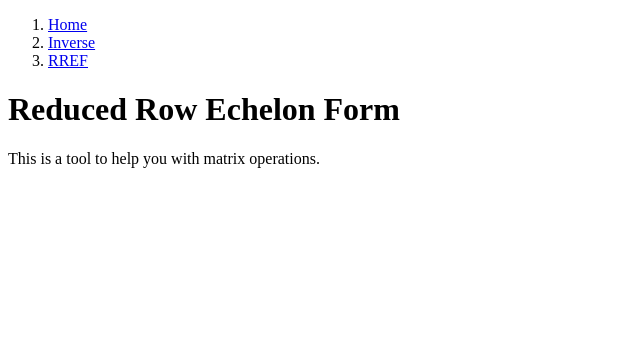
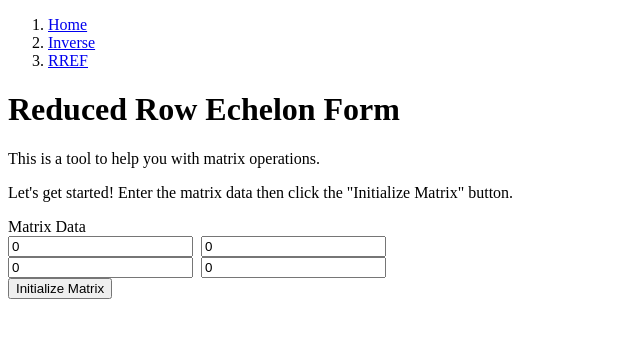
Before and after one commit to tmurphree/matrix-helper, a Nuxt app: page /reduced-row-echelon-form in a window 1280 px wide. Shown: the top 338 px of the page, without its empty margins (0-640 px from the left). Built offline with nearby package versions, Linux system fonts and the light colour scheme.

Commit message:
refactor(rref): show the page, start the initialization code

```diff
--- /dev/null
+++ b/app/components/editable-matrix-row.vue
@@ -0,0 +1,34 @@
+<template>
+    <div class="editable-matrix-row">
+        <input
+            v-for="(cell, columnIndex) in model"
+            :key="columnIndex"
+            type="number"
+            :value="cell"
+            @input="
+                updateCell(
+                    columnIndex,
+                    Number(($event.target as HTMLInputElement).value)
+                )
+            "
+        />
+    </div>
+</template>
+
+<script setup lang="ts">
+    const model = defineModel<number[]>({ required: true });
+
+    const updateCell = (columnIndex: number, value: number): void => {
+        const nextValues = [...model.value];
+        nextValues[columnIndex] = value;
+        model.value = nextValues;
+    };
+</script>
+
+<style scoped>
+    .editable-matrix-row {
+        display: flex;
+        flex-direction: row;
+        gap: 0.5rem;
+    }
+</style>
--- /dev/null
+++ b/app/composables/use-matrix-data.ts
@@ -0,0 +1,31 @@
+export const useMatrixData = () => {
+    const matrix = ref<Map<number, number[]>>(new Map());
+    const isMatrixInitialized = ref(false);
+
+    const getMatrixData = (row: number, column: number): number => {
+        const rowData = matrix.value.get(row);
+        if (rowData === undefined) {
+            return 0;
+        }
+        return rowData[column - 1] ?? 0;
+    };
+
+    const setMatrixData = (row: number, column: number, value: number): void => {
+        const rowData = matrix.value.get(row) ?? [];
+        const nextRowData = [...rowData];
+        nextRowData[column - 1] = value;
+        matrix.value.set(row, nextRowData);
+    };
+
+    const resetMatrix = (): void => {
+        matrix.value.clear();
+    };
+
+    return {
+        getMatrixData,
+        isMatrixInitialized,
+        matrix,
+        resetMatrix,
+        setMatrixData,
+    };
+};
--- a/app/pages/reduced-row-echelon-form.vue
+++ b/app/pages/reduced-row-echelon-form.vue
@@ -2,6 +2,22 @@
     <div>
         <h1>Reduced Row Echelon Form</h1>
         <p>This is a tool to help you with matrix operations.</p>
+        <div v-if="isMatrixInitialized">
+            <p>Matrix</p>
+        </div>
+        <div v-else>
+            <p>Let's get started!  Enter the matrix data then click the "Initialize Matrix" button.</p>
+            <div>
+                <label for="matrix-data">Matrix Data</label>
+                <div v-for="row in matrixRows" :key="row">
+                    <EditableMatrixRow
+                        :model-value="rowValues(row)"
+                        @update:model-value="applyRowValues(row, $event)"
+                    />
+                </div>
+                <button @click="initializeMatrix">Initialize Matrix</button>
+            </div>
+        </div>
     </div>
 </template>
 
@@ -11,8 +27,25 @@
         description: 'Reduce a matrix to reduced row echelon form'
     });
 
-    const matrix = ref<Matrix>({
-        data: new Map(),
-        id: 0
-    });
+    const { getMatrixData, isMatrixInitialized, resetMatrix, setMatrixData } =
+        useMatrixData();
+
+    const matrixColumns = ref(2);
+    const matrixRows = ref(2);
+
+    const rowValues = (row: number): number[] => {
+        return Array.from({ length: matrixColumns.value }, (_, index) =>
+            getMatrixData(row, index + 1)
+        );
+    };
+
+    const applyRowValues = (row: number, values: number[]): void => {
+        values.forEach((value, index) => {
+            setMatrixData(row, index + 1, value);
+        });
+    };
+
+    const initializeMatrix = () => {
+        isMatrixInitialized.value = true;
+    };
 </script>
--- a/app/types/matrix.ts
+++ /dev/null
@@ -1,4 +0,0 @@
-export type Matrix = {
-    data: Map<number, number[]>;
-    id: number;
-};
--- a/nuxt.config.ts
+++ b/nuxt.config.ts
@@ -2,4 +2,7 @@
 export default defineNuxtConfig({
     compatibilityDate: '2025-07-15',
     devtools: { enabled: true },
+    imports: {
+        dirs: ['types']
+    },
 });
```
